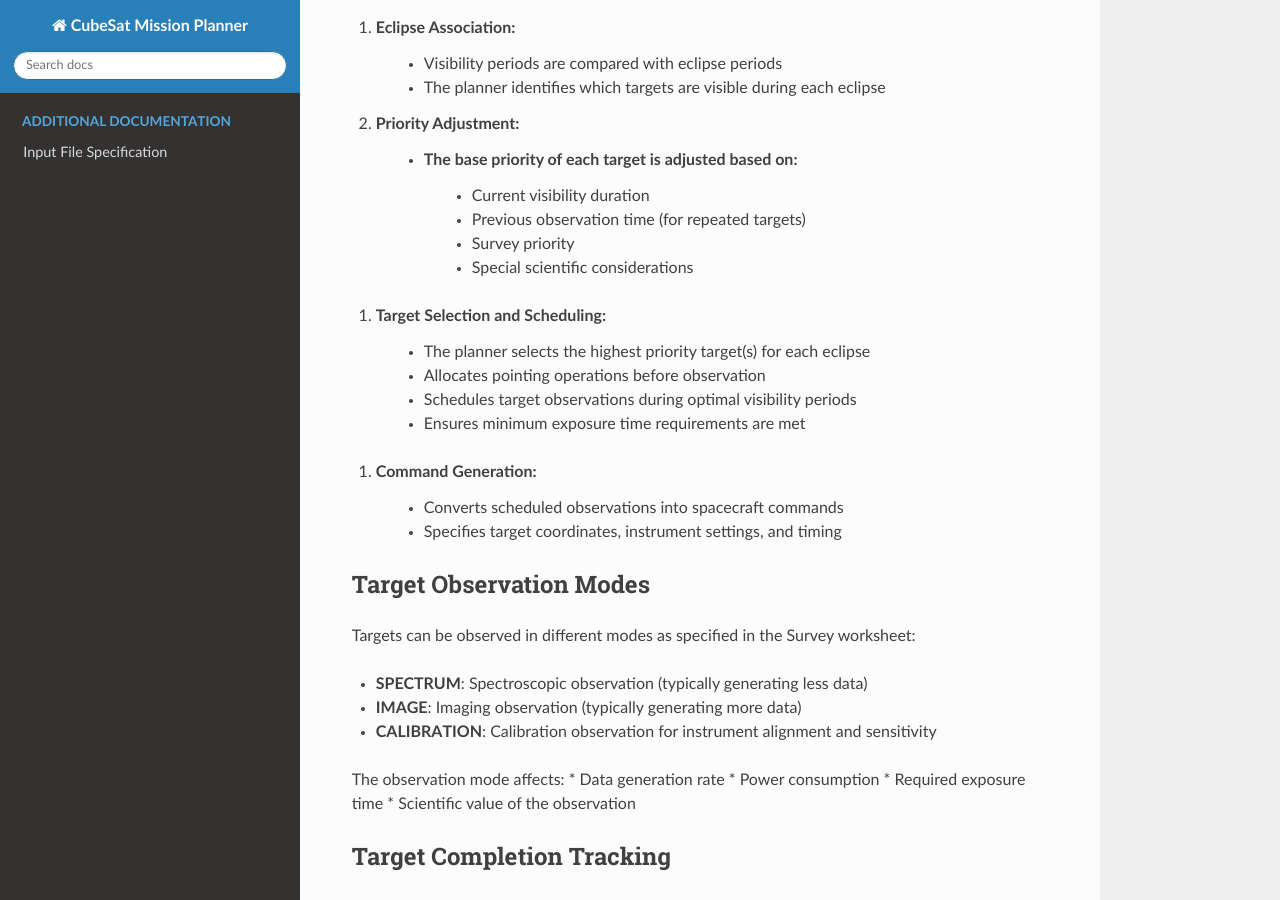
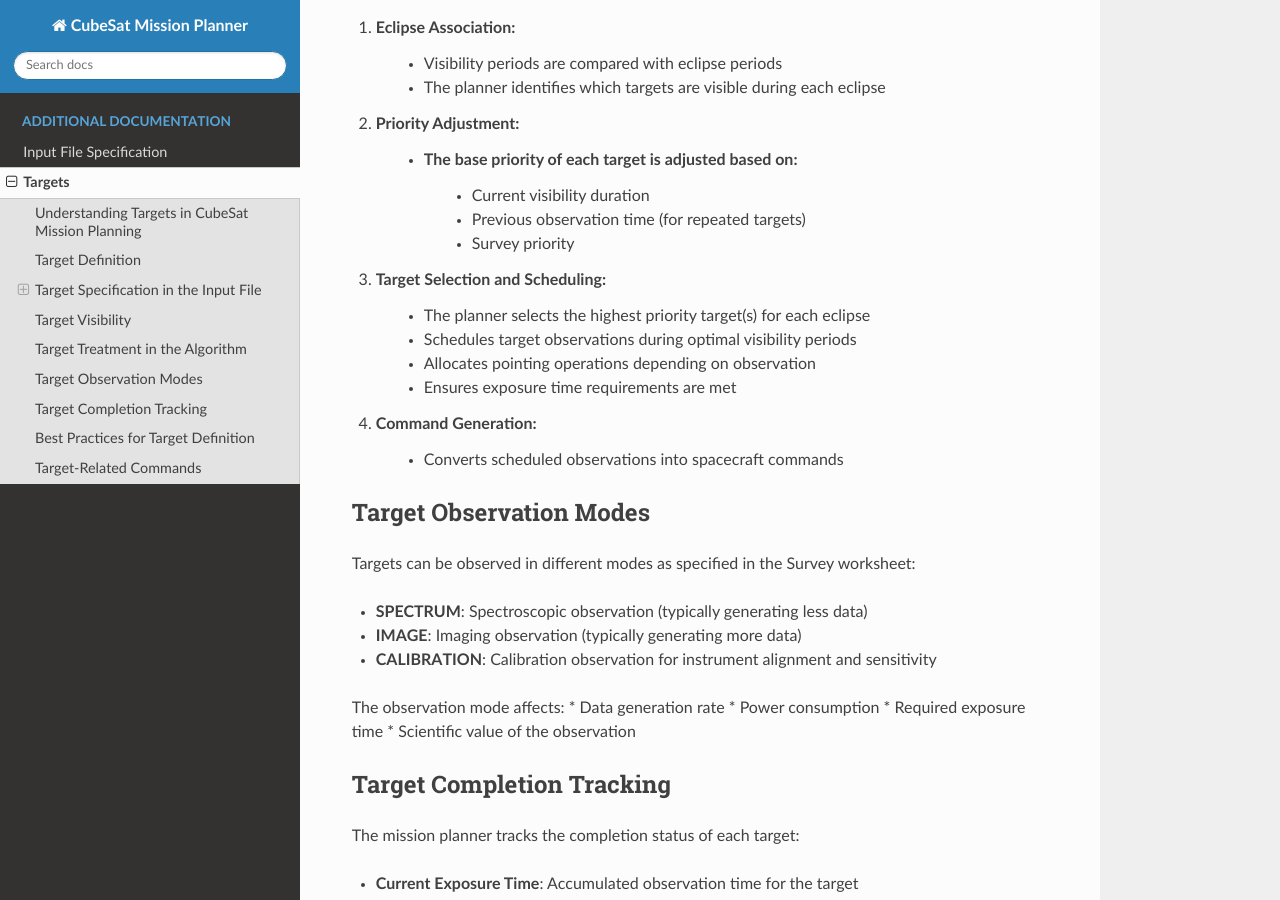
Before and after one commit to sees9730/CubeSatMissionPlanner, a Sphinx documentation site: the page built from docs/targets.rst, in a window 1280 px wide and 900 px high, scrolled down 2550 px. Built offline with Sphinx 7.4.7 and the Read the Docs theme 3.1.0, drawn with Linux system fonts in a browser that asks for light colours; pages that are not in the unit, such as notebooks, are missing from menus.

Commit message:
Change link

```diff
--- a/docs/index.rst
+++ b/docs/index.rst
@@ -170,7 +170,7 @@ The system generates a JSON command file with the operations schedule:
    :caption: Additional Documentation
 
    input_file
-   target
+   targets
 
 License
 =======
--- a/docs/targets.rst
+++ b/docs/targets.rst
@@ -107,19 +107,17 @@ The CubeSat Mission Planner processes targets in the following way:
 2. **Priority Adjustment**:
     - The base priority of each target is adjusted based on:
         - Current visibility duration
-        -  Previous observation time (for repeated targets)
-        -  Survey priority
-        -  Special scientific considerations
+        - Previous observation time (for repeated targets)
+        - Survey priority
 
-1. **Target Selection and Scheduling**:
+3. **Target Selection and Scheduling**:
     - The planner selects the highest priority target(s) for each eclipse
-    - Allocates pointing operations before observation
     - Schedules target observations during optimal visibility periods
-    - Ensures minimum exposure time requirements are met
+    - Allocates pointing operations depending on observation
+    - Ensures exposure time requirements are met
 
-1. **Command Generation**:
+4. **Command Generation**:
     - Converts scheduled observations into spacecraft commands
-    - Specifies target coordinates, instrument settings, and timing
 
 Target Observation Modes
 =====================
```
